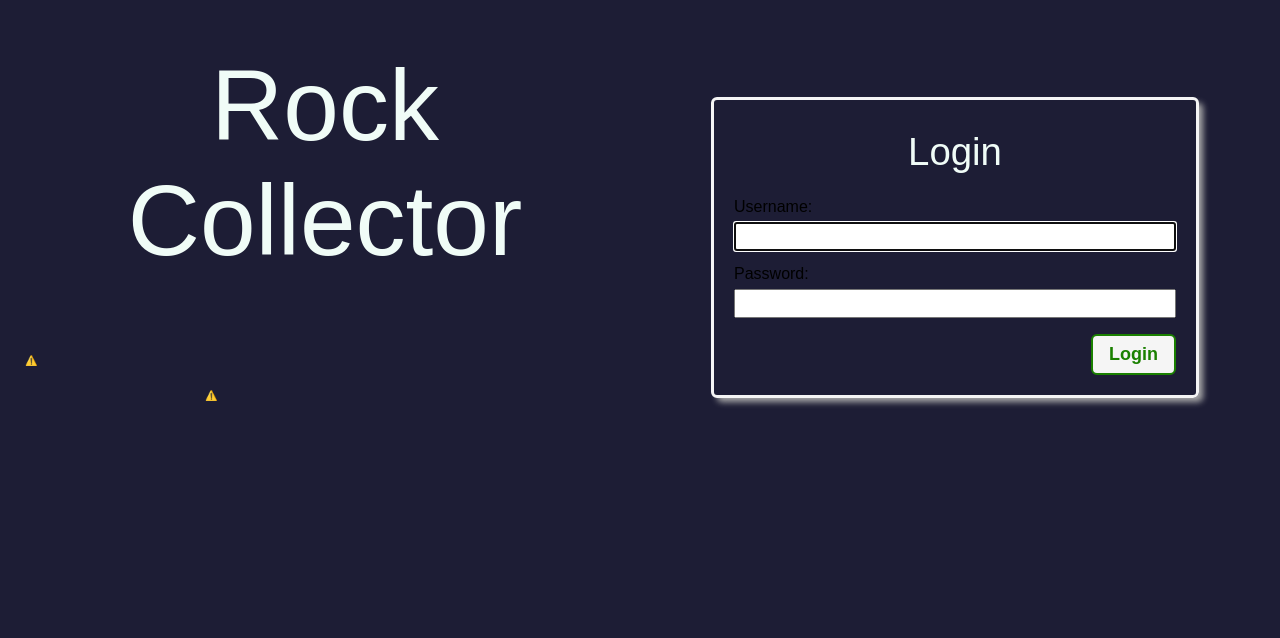
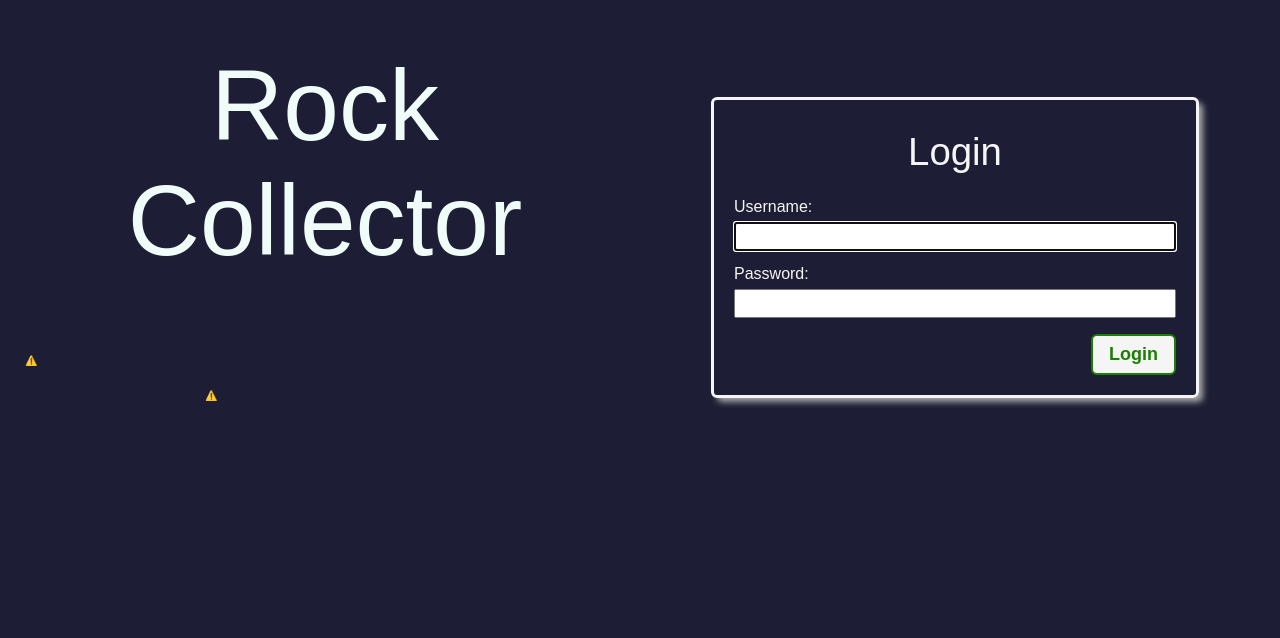
Before and after one commit to shakestuffup73/rock-collector, a Django app: page / in a window 1280 px wide. Shown: the part 211-849 px from the top of the page. Run offline with Django 4.2, Linux system fonts and the light colour scheme; some web fonts are replaced.

Commit message:
update login font color

```diff
--- a/main_app/static/css/home.css
+++ b/main_app/static/css/home.css
@@ -43,6 +43,7 @@ h1 {
 .login h1 {
   font-size: clamp(3.2rem, 3vw, 4.8rem);
   margin: 10px 0;
+  color: whitesmoke;
 }
 
 .login > p {
@@ -55,6 +56,7 @@ h1 {
 .login label {
   font-size: var(--font-reg);
   margin-bottom: 6px;
+  color: whitesmoke;
 }
 
 .login input {
@@ -83,6 +85,7 @@ h1 {
     border-radius: var(--card-border-radius);
     box-shadow: var(--card-box-shadow);
     width: 100%;
+    color: whitesmoke;
   }
 
   .logo-container {
```
